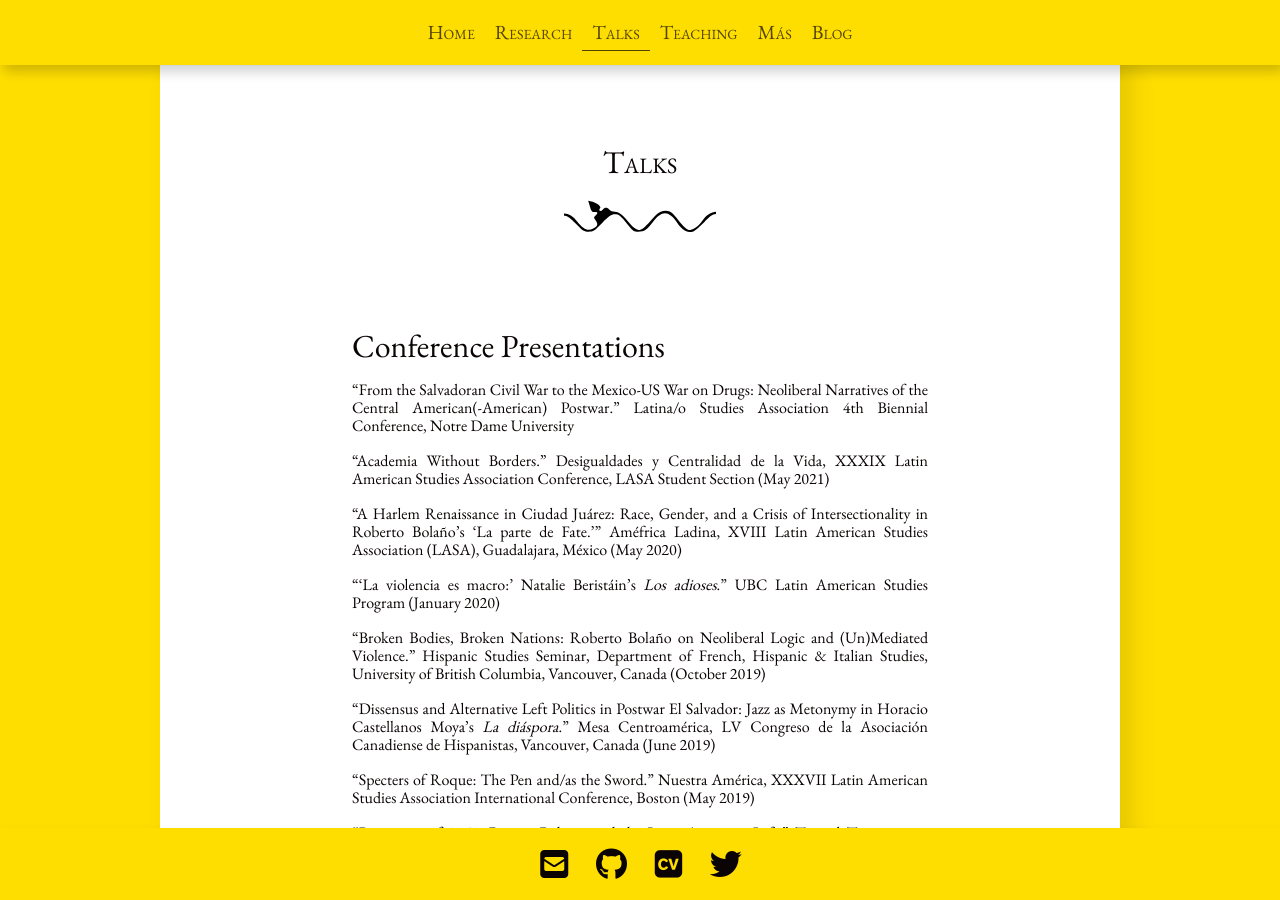
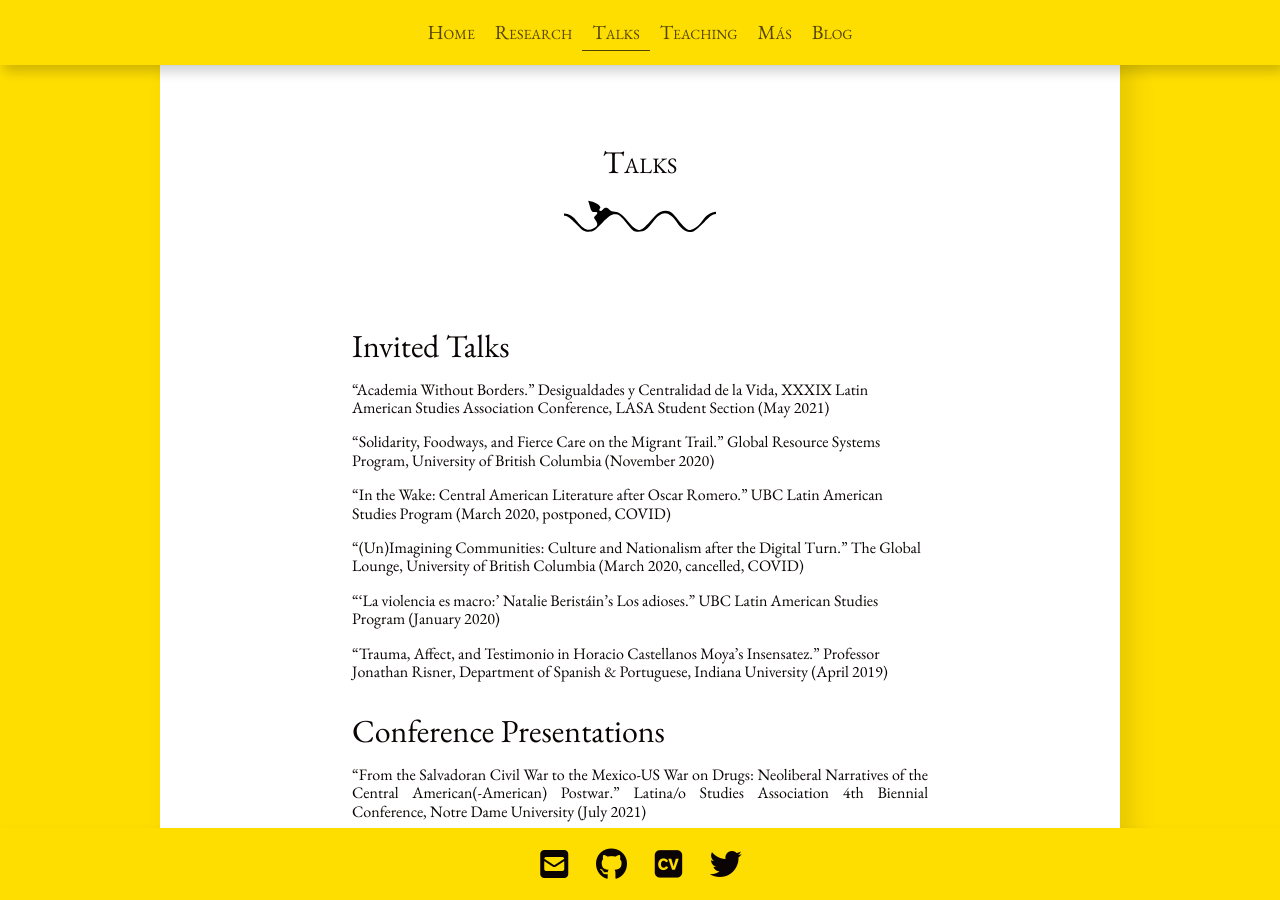
Before and after one commit to dajmcdon/tamara-site, a Jekyll site: the page built from talks.md, in a window 1280 px wide and 900 px high. Built offline with Jekyll 4.4.1, drawn with Linux system fonts in a browser that asks for light colours; nearby versions of some CDN libraries; some web fonts are replaced; some of the changed text lies outside the part shown.

Commit message:
update site

```diff
--- a/talks.md
+++ b/talks.md
@@ -4,14 +4,20 @@ title: Talks
 divider: sion2
 ---
 
+## Invited Talks
+* “Academia Without Borders.” Desigualdades y Centralidad de la Vida, XXXIX Latin American Studies Association Conference, LASA Student Section (May 2021)
+* “Solidarity, Foodways, and Fierce Care on the Migrant Trail.” Global Resource Systems Program, University of British Columbia (November 2020)
+* “In the Wake: Central American Literature after Oscar Romero.” UBC Latin American Studies Program (March 2020, postponed, COVID)
+* “(Un)Imagining Communities: Culture and Nationalism after the Digital Turn.” The Global Lounge, University of British Columbia (March 2020, cancelled, COVID)
+* “‘La violencia es macro:’ Natalie Beristáin’s Los adioses.” UBC Latin American Studies Program (January 2020)
+* “Trauma, Affect, and Testimonio in Horacio Castellanos Moya’s Insensatez.” Professor Jonathan Risner, Department of Spanish & Portuguese, Indiana University (April 2019)
+
 ## Conference Presentations
-* “From the Salvadoran Civil War to the Mexico-US War on Drugs: Neoliberal Narratives of the Central American(-American) Postwar.” Latina/o Studies Association 4th Biennial Conference, Notre Dame University
+* “From the Salvadoran Civil War to the Mexico-US War on Drugs: Neoliberal Narratives of the Central American(-American) Postwar.” Latina/o Studies Association 4th Biennial Conference, Notre Dame University (July 2021)
 
-* “Academia Without Borders.” Desigualdades y Centralidad de la Vida, XXXIX Latin American Studies Association Conference, LASA Student Section (May 2021)
+* “Rewriting Shit: Dirt and Excrement in Latin American Indigenous Literature.” Building Worlds, Green College Leading Scholars Series, University of British Columbia (January 2021)
 
 * “A Harlem Renaissance in Ciudad Juárez: Race, Gender, and a Crisis of Intersectionality in Roberto Bolaño’s ‘La parte de Fate.’” Améfrica Ladina, XVIII Latin American Studies Association (LASA), Guadalajara, México (May 2020)
-
-* “‘La violencia es macro:’ Natalie Beristáin’s _Los adioses_.” UBC Latin American Studies Program (January 2020)
 
 * “Broken Bodies, Broken Nations: Roberto Bolaño on Neoliberal Logic and (Un)Mediated Violence.” Hispanic Studies Seminar, Department of French, Hispanic & Italian Studies, University of British Columbia, Vancouver, Canada (October 2019)
 
@@ -52,6 +58,7 @@ divider: sion2
 * “Duœling Discourses: Luis Rafael Sánchez’s _Quíntuples_.” Tenth Annual Hawaii International Conference on Arts and Humanities (January 2012)
 
 ## Sessions Organized
+* Session Co-Organizer, “Waste Not: Rethinking Poop through Bugs, Books and Power.” Building Worlds, Green College Leading Scholars Series, University of British Columbia (January 2021)
 * "Listening in Latin America: Narrative Soundscapes & Literary Aurality." _MLA Convention: Persistence_, Toronto (January 2021)
 * "Géneros: Gender and Genre in the Literatures of Améfrica Ladina." Améfrica Ladina, XVIII Latin American Studies Association (LASA), Guadalajara, México (May 2020)
 
```
Also changed, not shown: _posts/2020-03-01-inviting-professors-to-speak.md (+2 -2 lines), teaching.md (+1 -1 lines), 1 other file.
